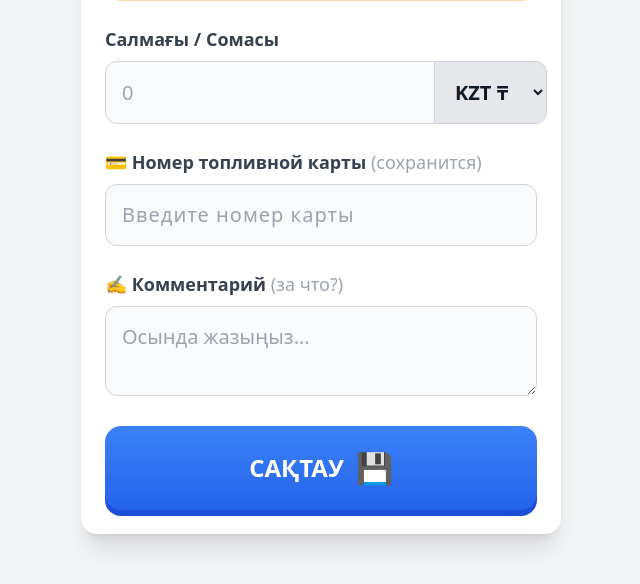
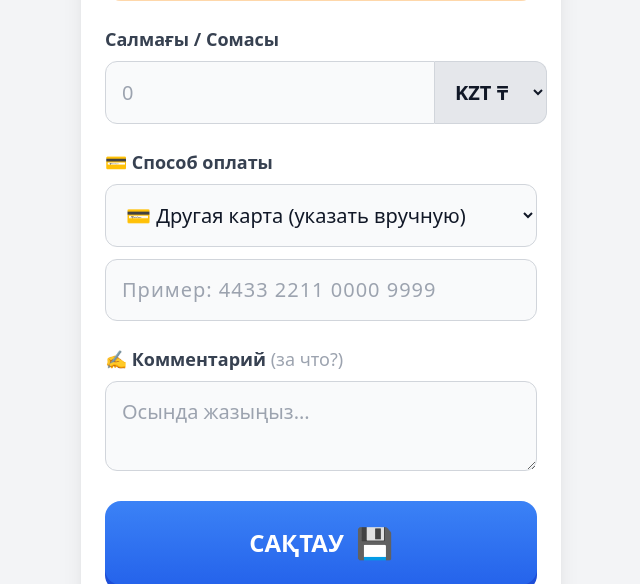
Before and after one commit to osmagulov/freight-tms, a FastAPI app: template src/web/templates/mobile/add_expense.html in a window 1280 px wide. Shown: the part 984-1568 px from the top of the page, without its empty margins (319-959 px from the left). Before the commit the page ends 1529 px from the top, so only its background shows below. Run offline with FastAPI, Linux system fonts and the light colour scheme; the template is opened without the code that fills it, so the values that code supplies are empty; parts of the project's set-up code (start-up, migrations or seed data) failed here and were passed over; some libraries are stand-ins or nearby versions.

Commit message:
feat(expenses): add payment method selection for fuel

```diff
--- a/src/web/templates/mobile/add_expense.html
+++ b/src/web/templates/mobile/add_expense.html
@@ -80,15 +80,26 @@
             </div>
         </div>
 
-        <!-- Fuel card number (FUEL only, auto-saved) -->
+        <!-- Payment Method -->
         <div id="fuel-card-field" class="hidden">
-            <label class="block text-gray-700 text-lg font-bold mb-2">💳 Номер топливной карты <span
-                    class="text-gray-400 font-normal">(сохранится)</span></label>
-            <input type="text" name="fuel_card_number" id="fuel_card_number" value="{{ fuel_card_number }}"
-                placeholder="Введите номер карты"
-                class="w-full text-xl p-4 border border-gray-300 rounded-xl focus:ring-4 focus:ring-blue-500 bg-gray-50 focus:bg-white outline-none tracking-wider">
+            <label class="block text-gray-700 text-lg font-bold mb-2">💳 Способ оплаты</label>
+            <select id="payment_method_select" onchange="onPaymentMethodChange()"
+                class="w-full text-xl p-4 border border-gray-300 rounded-xl focus:ring-4 focus:ring-blue-500 bg-gray-50 focus:bg-white outline-none mb-3">
+                {% if fuel_card_number %}
+                <option value="{{ fuel_card_number }}">Моя карта ({{ fuel_card_number|truncate(8, True) }})</option>
+                {% endif %}
+                <option value="CASH">💵 Наличные</option>
+                <option value="OTHER_CARD" {% if not fuel_card_number %}selected{% endif %}>💳 Другая карта (указать вручную)</option>
+            </select>
+
+            <div id="other-card-div" class="{% if fuel_card_number %}hidden{% endif %}">
+                <input type="text" name="fuel_card_number" id="fuel_card_number" value="{{ fuel_card_number or '' }}"
+                    placeholder="Пример: 4433 2211 0000 9999"
+                    class="w-full text-xl p-4 border border-gray-300 rounded-xl focus:ring-4 focus:ring-blue-500 bg-gray-50 focus:bg-white outline-none tracking-wider">
+            </div>
+
             {% if fuel_card_number %}
-            <div class="text-green-600 text-sm font-bold mt-1">✓ Номер сохранён, подставлен автоматически</div>
+            <div id="saved-card-hint" class="text-green-600 text-sm font-bold mt-1">✓ Выбрана ваша сохранённая карта</div>
             {% endif %}
         </div>
 
@@ -127,6 +138,28 @@
             fuelCardField.classList.add('hidden');
             liters.required = false;
             odometer.required = false;
+        }
+    }
+
+    function onPaymentMethodChange() {
+        const pm = document.getElementById('payment_method_select').value;
+        const otherDiv = document.getElementById('other-card-div');
+        const input = document.getElementById('fuel_card_number');
+        const savedHint = document.getElementById('saved-card-hint');
+
+        if (pm === 'OTHER_CARD') {
+            otherDiv.classList.remove('hidden');
+            input.value = ''; // let them type
+            if(savedHint) savedHint.classList.add('hidden');
+        } else if (pm === 'CASH') {
+            otherDiv.classList.add('hidden');
+            input.value = 'Наличные';
+            if(savedHint) savedHint.classList.add('hidden');
+        } else {
+            // It's the saved card
+            otherDiv.classList.add('hidden');
+            input.value = pm;
+            if(savedHint) savedHint.classList.remove('hidden');
         }
     }
 
```
Also changed, not shown: src/web/driver_app.py (+11 -6 lines).
